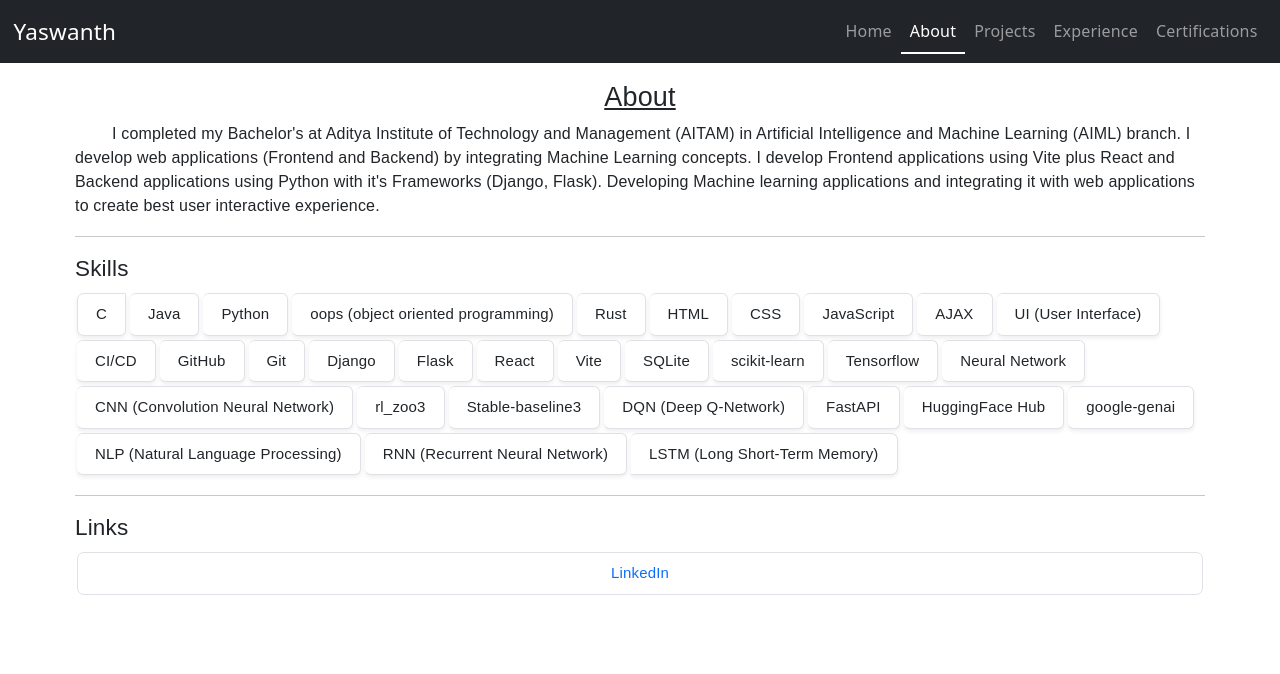
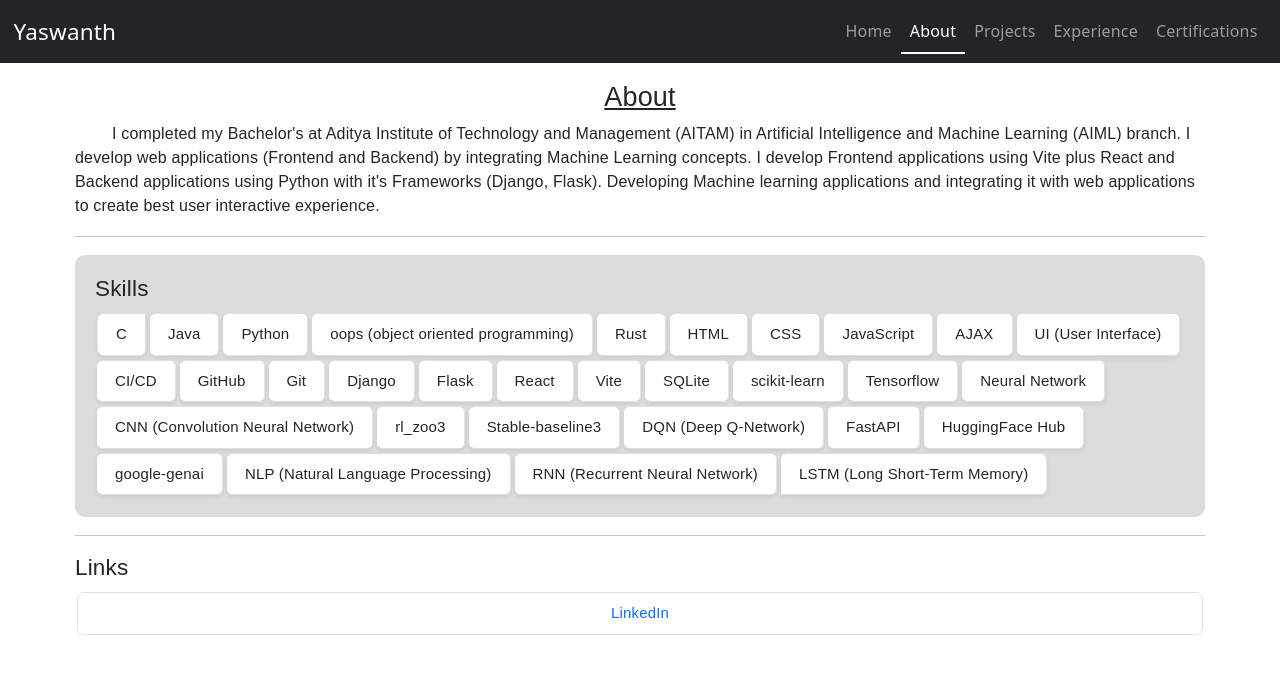
Before and after one commit to einstein2306/portfolio, a React app: page /about in a window 1280 px wide. Shown: the top 674 px of the page. Built offline with nearby package versions, Linux system fonts and the light colour scheme; the HTML template or start-up script is replaced by a standard one.

Commit message:
added background color to skills

```diff
--- a/src/App.css
+++ b/src/App.css
@@ -7,7 +7,6 @@
     font-weight: 400;
 
 }
-
 
 
 .duration{
@@ -129,3 +128,10 @@ img:hover{
     display: inline-block;
     border-bottom: 2px solid white;
 }
+
+.skill{
+    background-color:#dcdcdc;
+    padding: 20px;
+    border-radius: 10px;
+
+}
--- a/src/index.css
+++ b/src/index.css
@@ -50,9 +50,6 @@
   }
 }
 
-
-
-
 h1,
 h2 {
   font-family: var(--heading);
```
